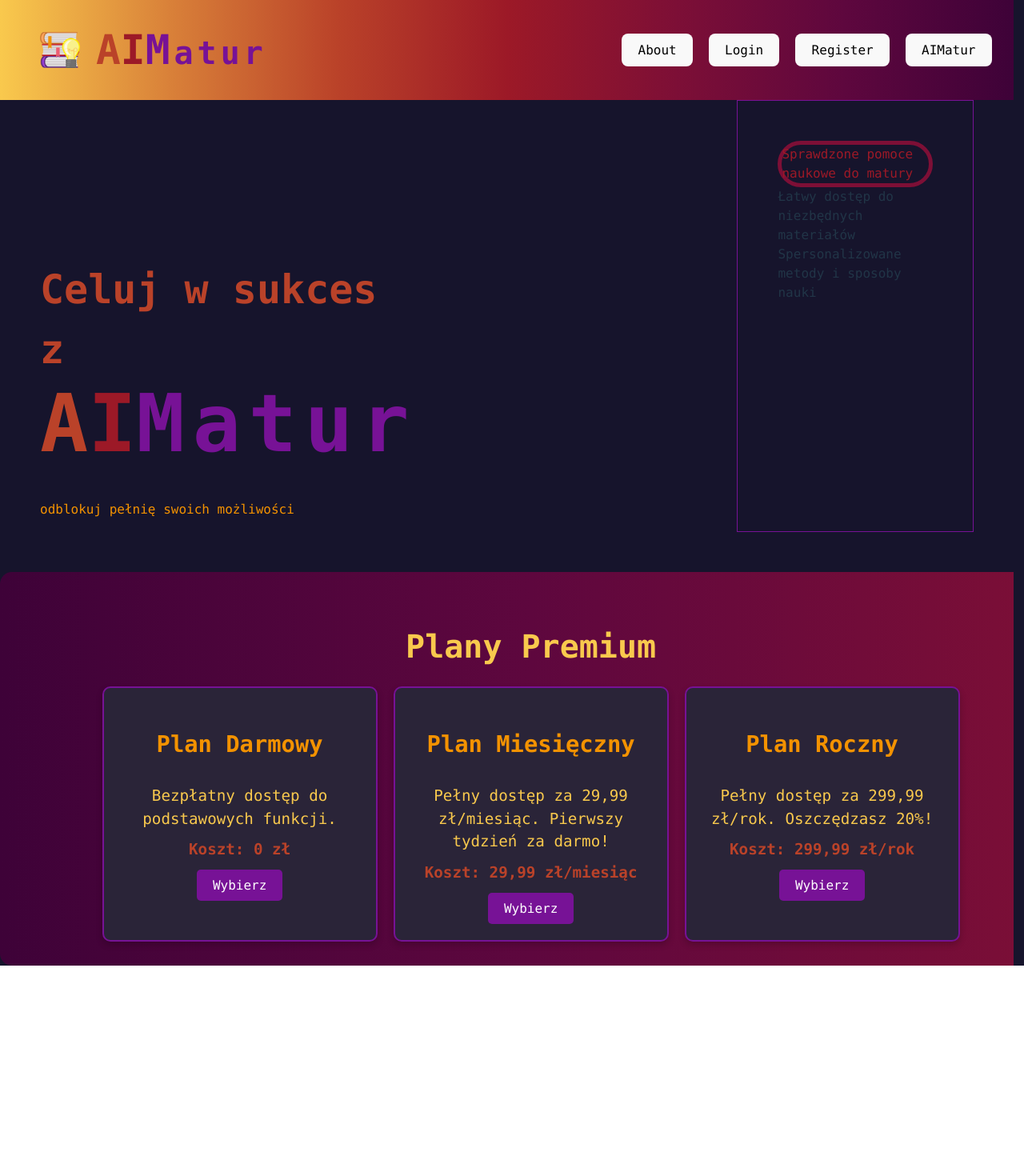
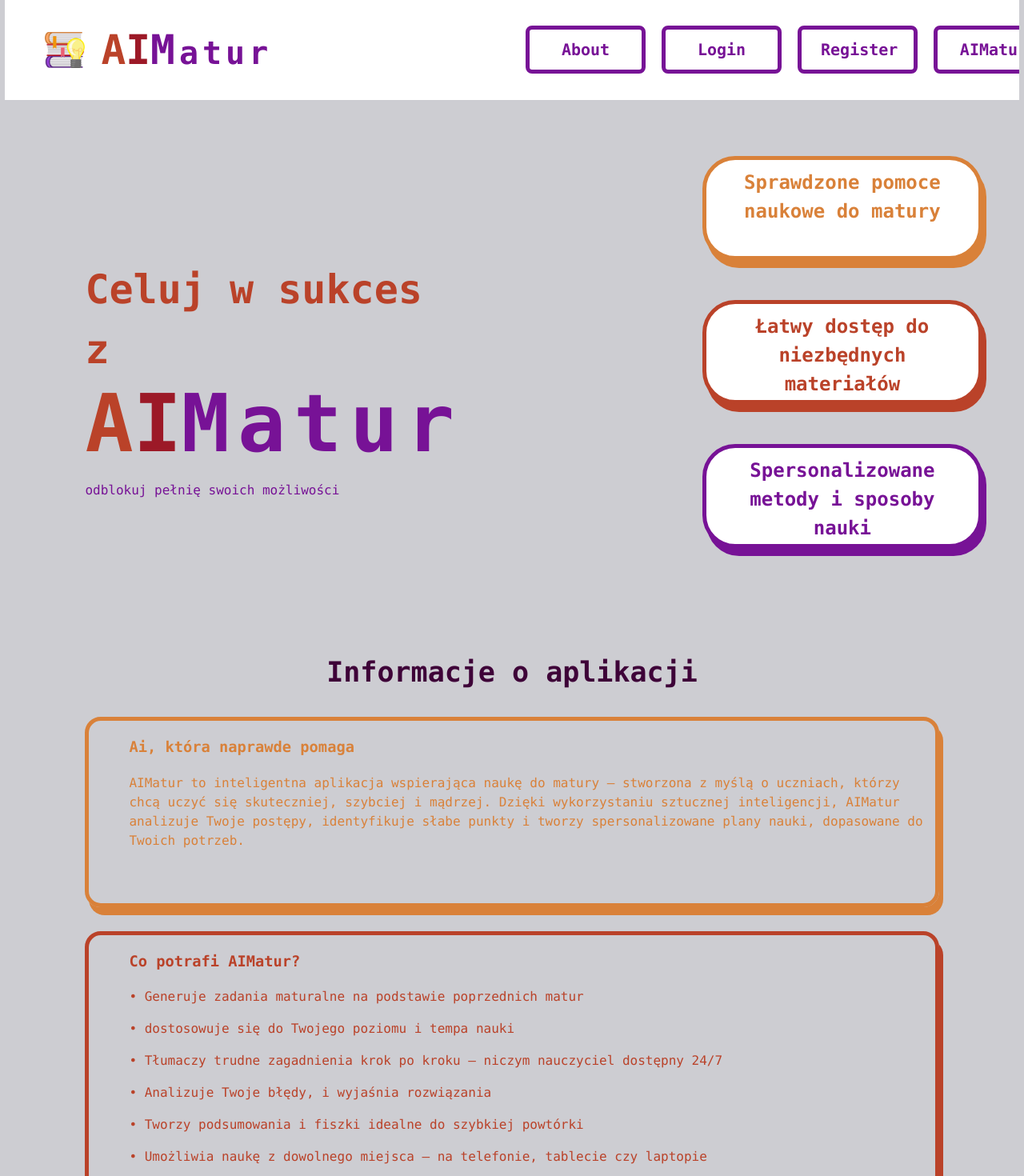
Before and after one commit to TomekGziut/Froncik, a React (Vite) app in the folder frontend/: page / in a window 1280 px wide. Shown: the top 1470 px of the page at 80% size. Before the commit the page ends 1207 px from the top, so only its background shows below. Built offline with nearby package versions, Linux system fonts and the light colour scheme.

Commit message:
landing page and about us page

```diff
--- a/frontend/src/pages/About.tsx
+++ b/frontend/src/pages/About.tsx
@@ -1,7 +1,48 @@
 import React from 'react'
+import '../styles/about.css';
+import { useNavigate } from 'react-router-dom';
+import logo from '../assets/logo.png';
 
 const About: React.FC = () => {
-  return <h1>O nas</h1>
+  const navigate = useNavigate();
+
+  return (
+    <div className="landing-page">
+      <header className="landing-header">
+        <img src={logo} className="logo" alt="AIMatur Logo" />
+        <div onClick={() => navigate('/')} className='main-page'>
+        <h1>
+          <span className='orange'>A</span>
+          <span className='red'>I</span>
+          <span className='purple'>M</span>
+          <span className='rest'>atur</span>
+        </h1>
+        </div>
+        <div className="buttons">
+          <button onClick={() => navigate('/about')}>About</button>
+          <button onClick={() => navigate('/login')}>Login</button>
+          <button onClick={() => navigate('/register')}>Register</button>
+          <button onClick={() => navigate('/aimatur')}>AIMatur</button>
+        </div>
+      </header>
+      <header className='nas-head'>
+        <h1>O nas</h1>
+        </header>
+        <main className='desc'>
+          <p><strong>AIMatur</strong> to innowacyjna platforma edukacyjna, która łączy nowoczesną technologię sztucznej inteligencji z potrzebami
+           uczniów przygotowujących się do matury.</p>
+          <p>Naszym celem jest maksymalne uproszczenie nauki i zwiększenie jej efektywności poprzez personalizowane podejście.</p>
+          <p>Dzięki AIMatur:</p>
+          <ul>
+            <li>Zyskasz dostęp do sprawdzonych materiałów edukacyjnych,</li>
+            <li>Otrzymasz spersonalizowane quizy na podstawie twoich wyników w stylu arkuszy maturalnych,</li>
+            <li>Skoncentrujesz się na tym, co naprawdę ważne - skutecznym przygotowaniu do egzaminów maturalnych.</li>
+          </ul>
+          <p>Tworzymy przestrzeń, w której każdy uczeń może rozwijać swoje możliwości i osiągać cele bez stresu i chaosu.</p>
+          <p><strong>Celuj w sukces z AIMatur - odblokuj pełnię swojego potencjału!</strong></p>
+        </main>
+    </div>
+)
 }
 
 export default About
--- a/frontend/src/pages/LandingPage.tsx
+++ b/frontend/src/pages/LandingPage.tsx
@@ -17,10 +17,10 @@ const LandingPage: React.FC = () => {
           <span className="rest">atur</span>
         </h1>
         <div className="buttons">
-          <button onClick={() => navigate('/about')}>About</button>
-          <button onClick={() => navigate('/login')}>Login</button>
-          <button onClick={() => navigate('/register')}>Register</button>
-          <button onClick={() => navigate('/aimatur')}>AIMatur</button>
+          <button  className='main-button' onClick={() => navigate('/about')}>About</button>
+          <button className='main-button'  onClick={() => navigate('/login')}>Login</button>
+          <button className='main-button' onClick={() => navigate('/register')}>Register</button>
+          <button className='main-button' onClick={() => navigate('/aimatur')}>AIMatur</button>
         </div>
       </header>
       <main>
@@ -37,11 +37,42 @@ const LandingPage: React.FC = () => {
           </a>
         </section>
         <section className="features">
-          <div className="feature-block">Sprawdzone pomoce naukowe do matury</div>
-          <div className="feature-block">Łatwy dostęp do niezbędnych materiałów</div>
-          <div className="feature-block">Spersonalizowane metody i sposoby nauki</div>
+          <h2 className="feature-block">Sprawdzone pomoce naukowe do matury</h2>
+          <h2 className="feature-block">Łatwy dostęp do niezbędnych materiałów</h2>
+          <h2 className="feature-block">Spersonalizowane metody i sposoby nauki</h2>
         </section>
       </main>
+
+      <section>
+
+        <h2 className='inf'>Informacje o aplikacji</h2>
+
+        <div className="about-block">
+          <h3>Ai, która naprawde pomaga</h3>
+          <p>AIMatur to inteligentna aplikacja wspierająca naukę do matury – stworzona z myślą o uczniach,
+            którzy chcą uczyć się skuteczniej, szybciej i mądrzej. Dzięki wykorzystaniu sztucznej inteligencji,
+             AIMatur analizuje Twoje postępy, identyfikuje słabe punkty i tworzy spersonalizowane plany nauki,
+              dopasowane do Twoich potrzeb.</p>
+        </div>
+        <div className="about-block2">
+          <h3>Co potrafi AIMatur?</h3>
+          <p> • Generuje zadania maturalne na podstawie  poprzednich matur </p>
+          <p> • dostosowuje się do Twojego poziomu i tempa nauki</p>
+          <p> • Tłumaczy trudne zagadnienia krok po kroku – niczym nauczyciel dostępny 24/7</p>
+          <p> • Analizuje Twoje błędy, i wyjaśnia rozwiązania</p>
+          <p> • Tworzy podsumowania i fiszki idealne do szybkiej powtórki</p>
+          <p> • Umożliwia naukę z dowolnego miejsca – na telefonie, tablecie czy laptopie</p>
+        </div>
+        <div className="about-block3">
+          <h3>Dlaczego AIMatur?</h3>
+          <p>Zwiększ swoje szanse na wysoki wynik – ucz się efektywnie, a nie więcej</p>
+          <p>Cała matura w jednej aplikacji – język polski, matematyka, języki obce i przedmioty rozszerzone</p>
+          <p>Technologia AI w służbie edukacji – bo przyszłość to mądra nauka</p>
+          <p>Oszczędzaj czas – ucz się tego, co naprawdę musisz powtórzyć</p>
+          <p>Tryb nocny i harmonogram nauki – ucz się tak, jak lubisz</p>
+
+        </div>
+      </section>
       <footer className="premium-plans">
         <h2>Plany Premium</h2>
         <div className="plan-container">
--- a/frontend/src/styles/LandingPage.css
+++ b/frontend/src/styles/LandingPage.css
@@ -6,7 +6,7 @@
 body{
   margin: 0;
   padding: 0;
-    background-color: #16142c;
+  background-color: #cdcdd2;
 }
 
 .logo{
@@ -20,15 +20,23 @@ body{
     align-items: center;
     gap: 20px;
     float: right;
-    margin-left: 35%;
+    margin-left: 25%;
+}
+.main-button {
+  background-color: white;
+  border: 5px solid #771296;
+  color: #771296;
+  font-size: 20px;
+  font-weight: bold;
+  height: 60px;
+  width: 150px;
 }
 
 .landing-header{
-    background-color: orange;
+  background-color: white;
   display: flex;
   align-items: center;
   width: 100%;
-    background-image: linear-gradient(to right,#f9c94d, #d98139, #ba4229, #9c1927, #7d0f36, #5e073e, #3e0238);
 }
 
 .orange{
@@ -40,6 +48,10 @@ body{
 .purple {
     color: #771296
 }
+
+/* .orange, .red , .purple {
+    font-size: 150px;
+} */
 .rest {
     letter-spacing: 5px;
     font-size: 40px;
@@ -64,14 +76,12 @@ body{
     color: #771296;
 
 }
+
 .landing-link {
-    color: #F39200;
-    margin-left: 50px;
+  color: #771296;
 }
-
 a {
     text-decoration: none;
-
 }
 
 .landing-page{
@@ -80,23 +90,60 @@ a {
     overflow-x: hidden; /* Zapobiega przewijaniu poziomemu */
 }
 
+
 main {
   display: flex;
-    margin-left: 50px;
+  margin-left: 100px;
   margin-right: 50px;
 }
-
 .features {
-    border: #771296 solid 1px;
-    margin-left: 400px;
+  margin-left: 250px;
   padding: 50px;
+  gap:20px;
 }
 
-.feature-block:nth-child(1) {
-    color: #9c1927;
-    border: #7d0f36 solid 5px;
+.feature-block{
   border-radius: 41px;
+  height: 150px;
+  text-align: center;
+  padding-top: 10px;
+  padding-left: 20px;
+  padding-right: 20px;
+  padding-bottom: 10px;
+  margin-bottom: 50px;
+  height: 100px;
+  width: 300px;
+  background-color: white;
+
 }
+
+.feature-block:nth-child(1){
+  color: #D98139;
+  border: #D98139 solid 5px;
+  box-shadow: 5px 10px #D98139;
+
+}
+.about-block:nth-child(1), .about-block {
+  color: #D98139;
+  border: #D98139 solid 5px;
+  box-shadow: 5px 10px #D98139;
+
+}
+
+.feature-block:nth-child(2), .about-block2 {
+  color: #BA4229;
+  border: #BA4229 solid 5px;
+  box-shadow: 5px 10px #BA4229;
+
+}
+.feature-block:nth-child(3), .about-block3 {
+  color: #771296;
+  border: #771296 solid 5px;
+  box-shadow: 5px 10px #771296;
+
+}
+
+/* plany */
 
 .premium-plans {
   margin-top: 50px;
@@ -166,3 +213,14 @@ main {
 .plan button:hover {
   background-color: #5e073e;
 }
+ .about-block, .about-block2, .about-block3 {
+  margin: 30px 100px;
+  border-radius: 20px;
+  padding: 0px 0px 50px 50px;
+ }
+
+ .inf {
+  color: #3e0238;
+  font-size: 35px;
+  text-align: center;
+ }
--- /dev/null
+++ b/frontend/src/styles/about.css
@@ -0,0 +1,28 @@
+*{
+    font-family: "Lucida Console";
+}
+body {
+    margin: 0px;
+    display: flex;
+    flex-direction: column;
+    align-items: center;
+}
+.desc{
+    display: flex;
+    flex-direction: column;
+    background-color: #b1b0bd;
+    flex-wrap: wrap;
+    width: 1450px;
+    font-size: 20px;
+    word-spacing: -1px;
+    color: #771296;
+}
+.nas-head{
+    color: #771296;
+    margin-left: 30px;
+    font-size: 22px;
+    letter-spacing: -2px;
+}
+.main-page:hover{
+    cursor: pointer;
+}
```
Lines whose indentation alone changed are shown as unchanged.
